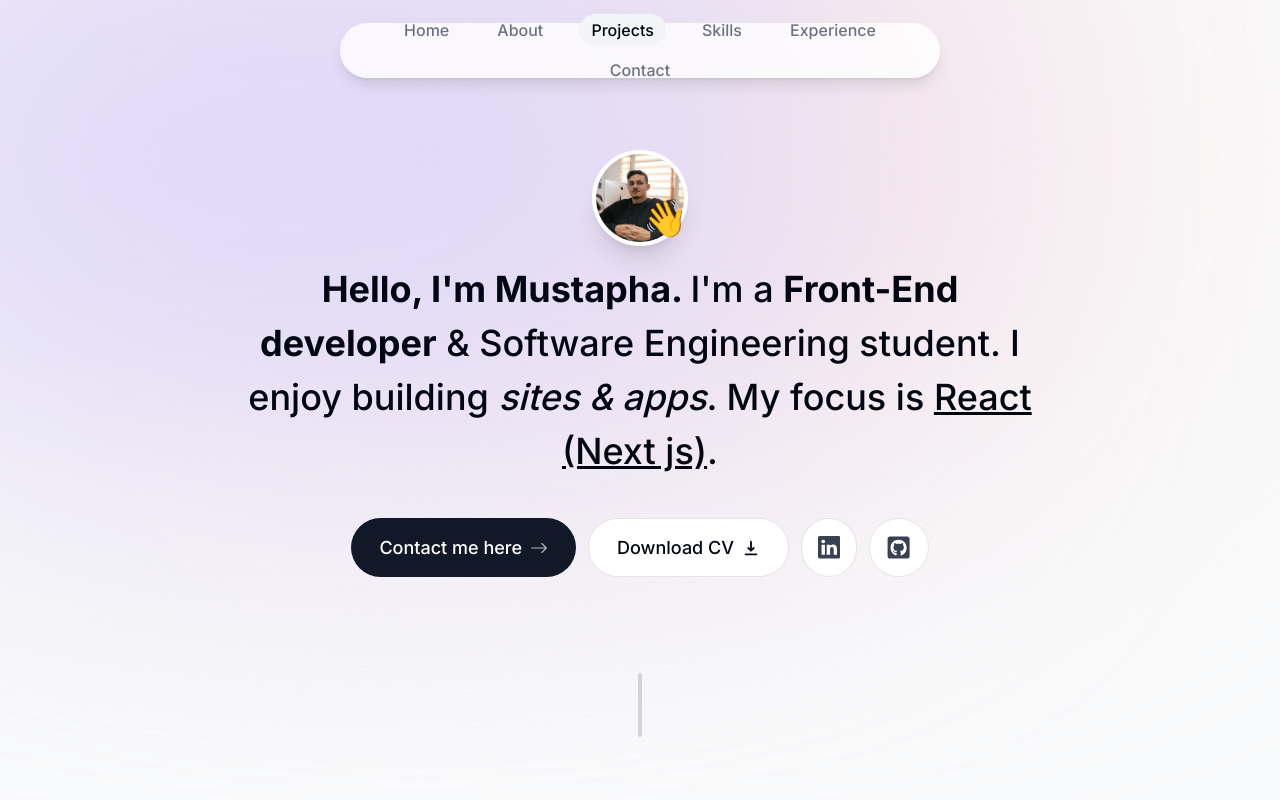
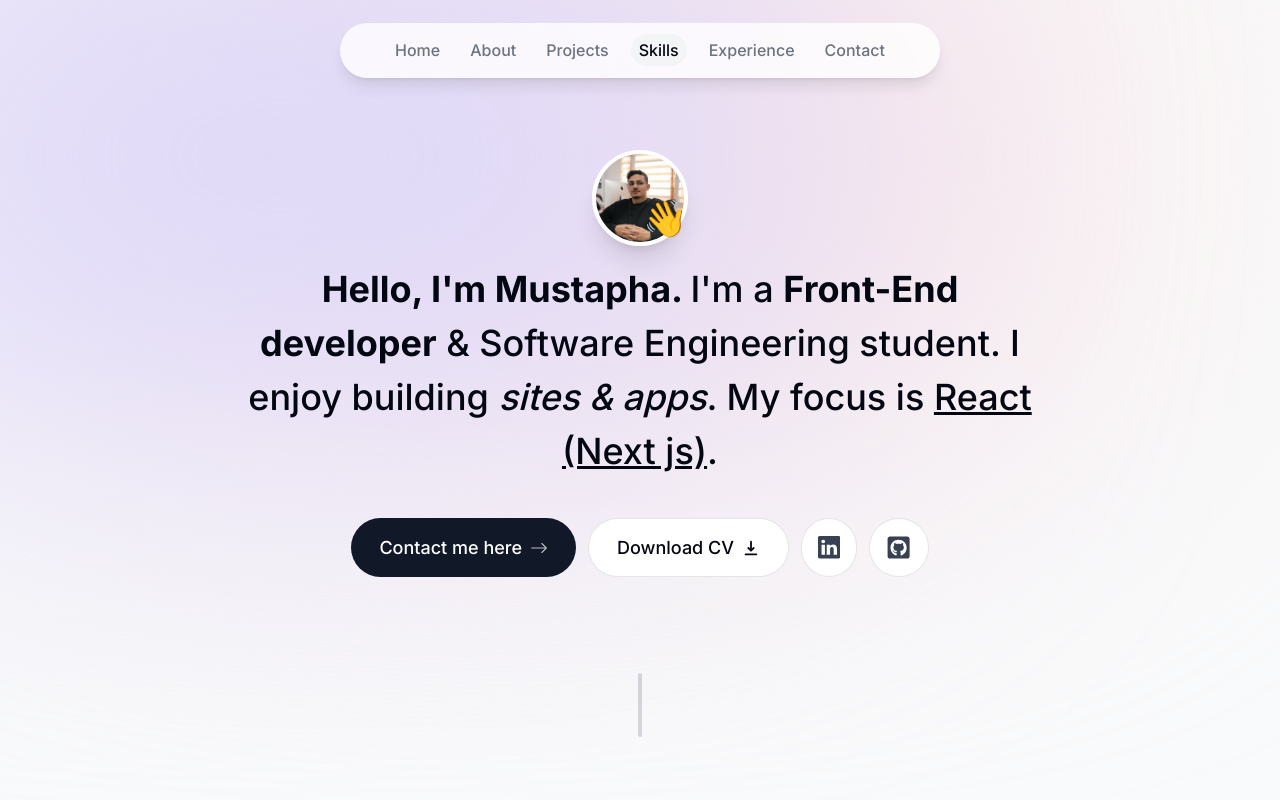
Before and after one commit to mmardi01/my-website, a Next.js app: page / in a window 1280 px wide. Shown: the top 800 px of the page. Built offline with nearby package versions, Linux system fonts and the light colour scheme.

Commit message:
done with skills and skills animation

```diff
--- a/app/data.ts
+++ b/app/data.ts
@@ -54,3 +54,24 @@ export const projects = [
     imageUrl:"/inception.png"
   }
 ]
+
+export const skills = [
+  "C",
+  "C++",
+  "Typescript",
+  "Javascript",
+  "React",
+  "Next.js",
+  "Redux",
+  "Tailwind",
+  "Node.js",
+  "Nest.js",
+  "Prisma",
+  "PostgreSQL",
+  "Socket.io",
+  "Docker",
+  "HTML",
+  "CSS",
+  "Git",
+  "Github",
+]
--- a/app/page.tsx
+++ b/app/page.tsx
@@ -1,15 +1,17 @@
-import About from '@/components/About'
-import Intro from '@/components/Intro'
-import Projects from '@/components/Projects'
-import SectionDevider from '@/components/SectionDevider'
+import About from "@/components/About";
+import Intro from "@/components/Intro";
+import Projects from "@/components/Projects";
+import SectionDevider from "@/components/SectionDevider";
+import Skills from "@/components/Skills";
 
 export default function Home() {
   return (
     <main className="pt-[150px] z-20 flex flex-col items-center px-4">
-        <Intro />
-        <SectionDevider />
-        <About />
-        <Projects />
+      <Intro />
+      <SectionDevider />
+      <About />
+      <Projects />
+      <Skills />
     </main>
-  )
+  );
 }
--- a/components/About.tsx
+++ b/components/About.tsx
@@ -7,18 +7,18 @@ import { activeContext } from "@/context/ActiveSectionContext";
 
 export default function About() {
   const Context = useContext(activeContext);
-  const {ref, inView} = useInView();
+  const { ref, inView } = useInView({
+    threshold: 0.5,
+  });
 
-  useEffect(()=> {
-
+  useEffect(() => {
     if (inView) {
-      Context?.setActiveSection('About')
+      Context?.setActiveSection("About");
     }
-  },[inView])
+  }, [inView, Context?.setActiveSection]);
 
   return (
     <motion.section
-
       id="about"
       initial={{
         opacity: 0,
--- a/components/Navbar.tsx
+++ b/components/Navbar.tsx
@@ -1,54 +1,49 @@
-'use client';
-import React, { useContext } from 'react'
-import { motion } from 'framer-motion'
-import Link from 'next/link';
-import { links } from '@/app/data';
-import { clsx } from 'clsx';
-import { activeContext } from '@/context/ActiveSectionContext';
+"use client";
+import React, { useContext } from "react";
+import { motion } from "framer-motion";
+import Link from "next/link";
+import { links } from "@/app/data";
+import { clsx } from "clsx";
+import { activeContext } from "@/context/ActiveSectionContext";
 
 export default function Navbar() {
-
   const Context = useContext(activeContext);
 
   return (
-    <header className='z-[999] flex justify-center  items-center w-full fixed h-[100px]'>
+    <header className="z-[999] flex justify-center  items-center w-full fixed h-[100px]">
       <motion.div
-            className='sm:w-[600px]  backdrop-blur-sm font-medium bg-opacity-80 text-gray-500  flex px-10 items-center w-full h-full sm:h-[55px] sm:rounded-full bg-white shadow-lg shadow-black/10 '
-            initial={{opacity: 0, y:-200}}
-            animate={{opacity: 1, y:0}}
+        className="sm:w-[600px]  backdrop-blur-sm font-medium bg-opacity-80 text-gray-500  flex px-10 items-center w-full h-full sm:h-[55px] sm:rounded-full bg-white shadow-lg shadow-black/10 "
+        initial={{ opacity: 0, y: -200 }}
+        animate={{ opacity: 1, y: 0 }}
         transition={{
-              duration:0.4
+          duration: 0.4,
         }}
       >
-            <ul className='flex w-full justify-around flex-wrap'>
-             {
-                links.map((link,index) => (
+        <ul className="flex w-full justify-around flex-wrap">
+          {links.map((link, index) => (
             <ul
-                      onClick={()=>Context?.setActiveSection(link.name)}
-                      className={clsx('m-1 py-1   px-3 relative',{
+              onClick={() => Context?.setActiveSection(link.name)}
+              className={clsx("m-1 py-1   px-2 relative", {
                 "text-gray-950": Context?.activeSection === link.name,
-                    })} key={index}>
+              })}
+              key={index}
+            >
               <Link href={link.hash}>{link.name}</Link>
-                       {
-                        link.name === Context?.activeSection &&
-
+              {link.name === Context?.activeSection && (
                 <motion.span
-                            layoutId='activeSection'
+                  layoutId="activeSection"
                   transition={{
-                              type: 'spring',
+                    type: "spring",
                     stiffness: 300,
                     damping: 30,
-
                   }}
-                            className='bg-gray-100 absolute inset-0 rounded-full -z-10' >
-
-                          </motion.span>
-                       }
+                  className="bg-gray-100 absolute inset-0 rounded-full -z-10"
+                ></motion.span>
+              )}
             </ul>
-                ))
-             }
+          ))}
         </ul>
       </motion.div>
     </header>
-  )
+  );
 }
--- a/components/Projects.tsx
+++ b/components/Projects.tsx
@@ -8,13 +8,15 @@ import { useInView } from "react-intersection-observer";
 
 export default function Projects() {
   const Context = useContext(activeContext);
-  const { ref, inView } = useInView();
+  const { ref, inView } = useInView({
+    threshold: 0.1,
+  });
 
   useEffect(() => {
     if (inView) {
       Context?.setActiveSection("Projects");
     }
-  }, [inView]);
+  }, [inView, Context?.setActiveSection]);
 
   return (
     <section id="projects" className="scroll-mt-[8rem]">
--- a/components/SectionHeading.tsx
+++ b/components/SectionHeading.tsx
@@ -1,14 +1,14 @@
-"use client"
-import React from 'react'
+"use client";
+import React from "react";
 
 type SectiontHeadingProps = {
-    children: React.ReactNode;
+  children: React.ReactNode;
+};
+
+export default function SectionHeading({ children }: SectiontHeadingProps) {
+  return (
+    <h2 className="text-3xl text-center font-mediim capitalize mb-8">
+      {children}
+    </h2>
+  );
 }
-
-export default function SectionHeading({ children } : SectiontHeadingProps) {
-  return (
-        <h2 className='text-3xl text-center font-mediim capitalize mb-8'>
-            {children}
-        </h2>
-    )
-}
--- /dev/null
+++ b/components/Skills.tsx
@@ -0,0 +1,57 @@
+"use client";
+import React, { useContext, useEffect } from "react";
+import SectionHeading from "./SectionHeading";
+import { skills } from "@/app/data";
+import { activeContext } from "@/context/ActiveSectionContext";
+import { useInView } from "react-intersection-observer";
+import { animate, motion } from "framer-motion";
+
+const fadeInAnimation = {
+  initial: {
+    opacity: 0,
+    y: 100,
+  },
+  animate: (index : number) => ({
+    opacity: 1,
+    y: 0,
+    transition: {
+      delay: index * 0.05,
+    }
+  }),
+}
+
+export default function Skills() {
+  const Context = useContext(activeContext);
+  const { ref, inView } = useInView({
+    threshold: 0.5,
+  });
+
+  useEffect(() => {
+    if (inView) {
+      Context?.setActiveSection("Skills");
+    }
+  }, [inView, Context?.setActiveSection]);
+
+  return (
+    <section ref={ref} id="skills" className="scroll-mt-28 text-center my-16">
+      <SectionHeading>My Skills</SectionHeading>
+      <ul className="max-w-[42rem] flex flex-wrap gap-2 justify-center text-gray-800 text-lg">
+        {skills.map((skill, index) => (
+          <motion.li
+          key={index}
+          className="bg-white items-center px-5 py-3  border-[1px] border-black/[0.1] rounded-xl"
+          variants={fadeInAnimation}
+          initial="initial"
+          whileInView='animate'
+          viewport={{
+            once: true,
+          }}
+          custom={index}
+          >
+            {skill}
+          </motion.li>
+        ))}
+      </ul>
+    </section>
+  );
+}
--- a/context/ActiveSectionContext.tsx
+++ b/context/ActiveSectionContext.tsx
@@ -1,20 +1,25 @@
-"use client"
-import { links } from '@/app/data';
-import React, { useState } from 'react'
+"use client";
+import { links } from "@/app/data";
+import React, { useState } from "react";
 
-type SectionName = typeof links[number]['name'];
+type SectionName = (typeof links)[number]["name"];
 type ContextProviderType = {
-  activeSection: SectionName,
-  setActiveSection:React.Dispatch<React.SetStateAction<SectionName>>
-}
-export const activeContext = React.createContext<ContextProviderType | null>(null);
-export default function ActiveSectionContext({children}:{children:React.ReactNode}) {
+  activeSection: SectionName;
+  setActiveSection: React.Dispatch<React.SetStateAction<SectionName>>;
+};
+export const activeContext = React.createContext<ContextProviderType | null>(
+  null
+);
+export default function ActiveSectionContext({
+  children,
+}: {
+  children: React.ReactNode;
+}) {
   const [activeSection, setActiveSection] = useState<SectionName>("Home");
 
   return (
-    <activeContext.Provider
-      value={{activeSection, setActiveSection}}>
+    <activeContext.Provider value={{ activeSection, setActiveSection }}>
       {children}
     </activeContext.Provider>
-  )
+  );
 }
```
Also changed, not shown: components/Intro.tsx (+73 -46 lines), components/SectionDevider.tsx (+12 -14 lines). Lines whose indentation alone changed are shown as unchanged.
